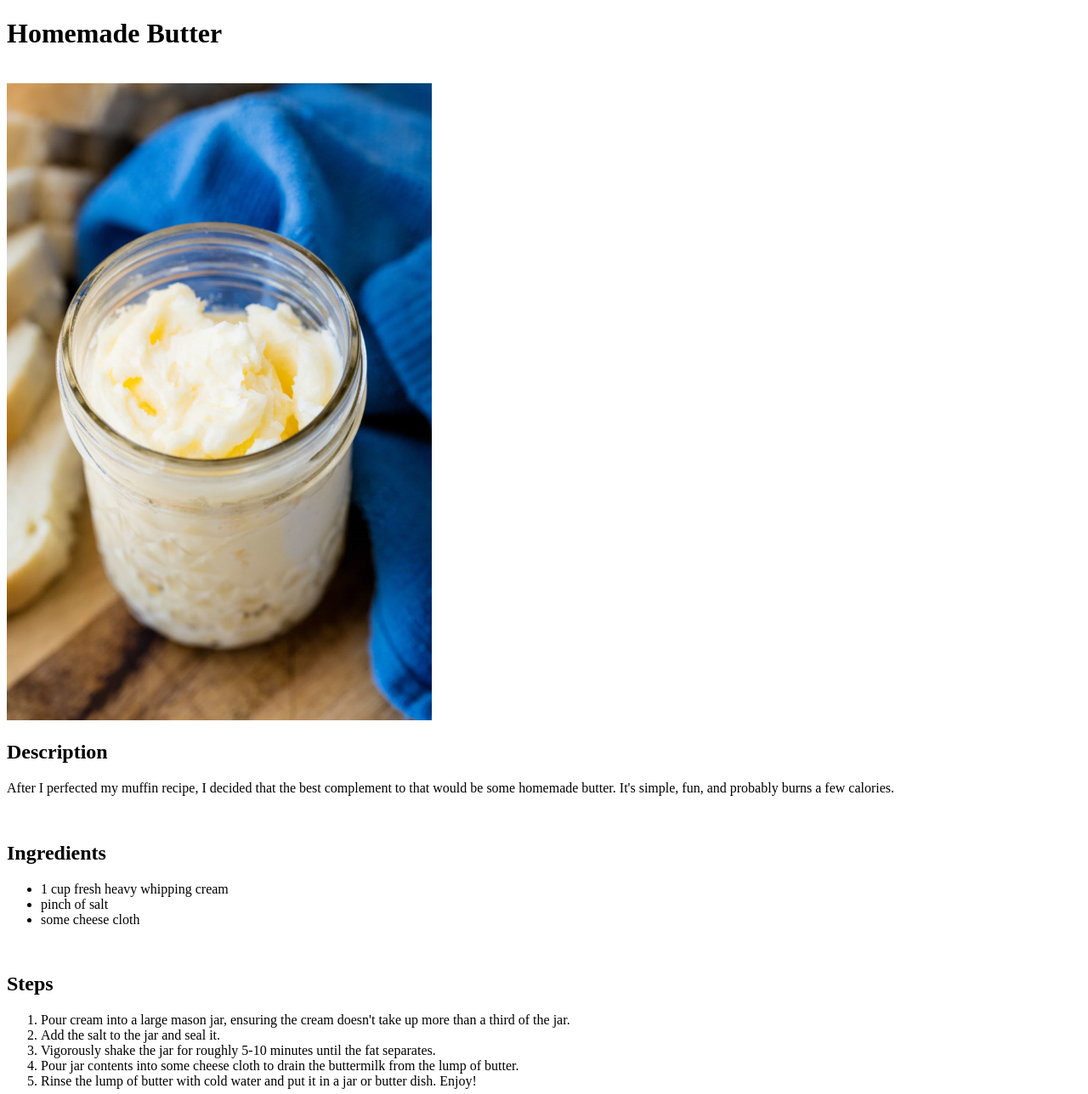
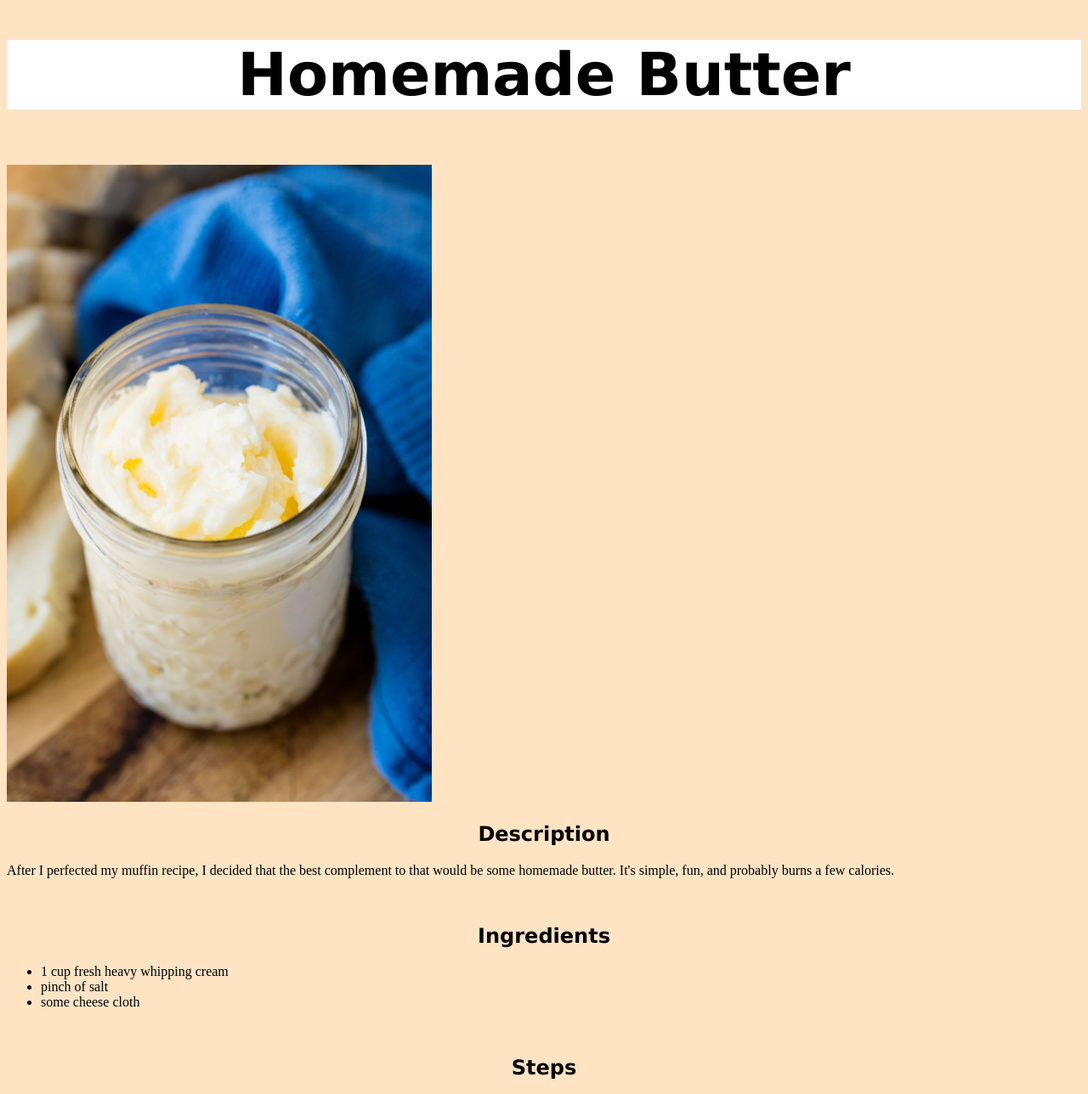
Before and after one commit to claraswan/recipes, a plain HTML site: page recipes/homemadebutter.html in a window 1280 px wide. Shown: the top 1288 px of the page at 85% size. Drawn offline with Linux system fonts and the light colour scheme.

Commit message:
Add some basic styling to the pages

```diff
--- /dev/null
+++ b/main.css
@@ -0,0 +1,31 @@
+body {
+    background-color: bisque;
+}
+
+h1 {
+    color: black;
+    font-family: Verdana, Geneva, Tahoma, sans-serif;
+    background-color: white;
+    text-align: center;
+    font-size: 70px;
+}
+
+h2 {
+    text-align: center;
+    font-family: Verdana, Geneva, Tahoma, sans-serif;
+}
+
+.recipeslist {
+    background-color: white;
+    font-size: 25px;
+    font-family: Verdana, Geneva, Tahoma, sans-serif;
+    color: black;
+}
+
+.pics {
+    align-self: center;
+}
+
+.list {
+
+}
--- a/recipes/homemadebutter.html
+++ b/recipes/homemadebutter.html
@@ -4,25 +4,26 @@
     <meta charset="UTF-8">
     <meta http-equiv="X-UA-Compatible" content="IE=edge">
     <meta name="viewport" content="width=<device-width>, initial-scale=1.0">
+    <link rel="stylesheet" href="../main.css">
     <title>Homemade Butter</title>
 </head>
 <body>
     <h1>Homemade Butter</h1>
     <br>
-    <img src="../img/butter.jpg" alt="Homemade butter in a mason jar" height="750">
+    <img src="../img/butter.jpg" alt="Homemade butter in a mason jar" height="750" class="pics">
     <br>
     <h2>Description</h2>
     <p>After I perfected my muffin recipe, I decided that the best complement to that would be some homemade butter. It's simple, fun, and probably burns a few calories.</p>
     <br>
     <h2>Ingredients</h2>
-    <ul>
+    <ul class="list">
         <li>1 cup fresh heavy whipping cream</li>
         <li>pinch of salt</li>
         <li>some cheese cloth</li>
     </ul>
     <br>
     <h2>Steps</h2>
-    <ol>
+    <ol class="list">
         <li>Pour cream into a large mason jar, ensuring the cream doesn't take up more than a third of the jar.</li>
         <li>Add the salt to the jar and seal it.</li>
         <li>Vigorously shake the jar for roughly 5-10 minutes until the fat separates.</li>
```
Also changed, not shown: index.html (+2 -1 lines), recipes/blueberrymuffins.html (+4 -3 lines), recipes/chocochipcookies.html (+4 -3 lines).
